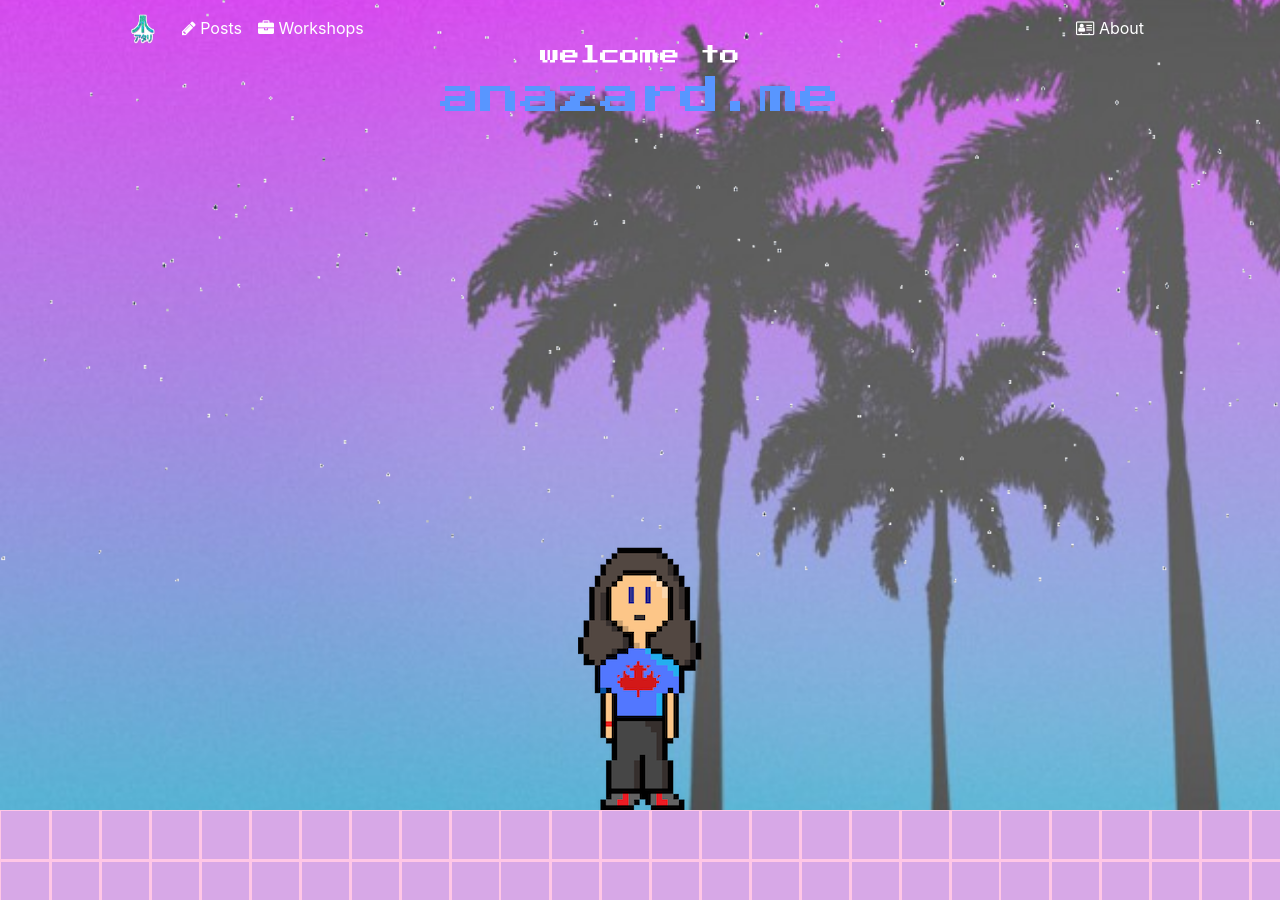
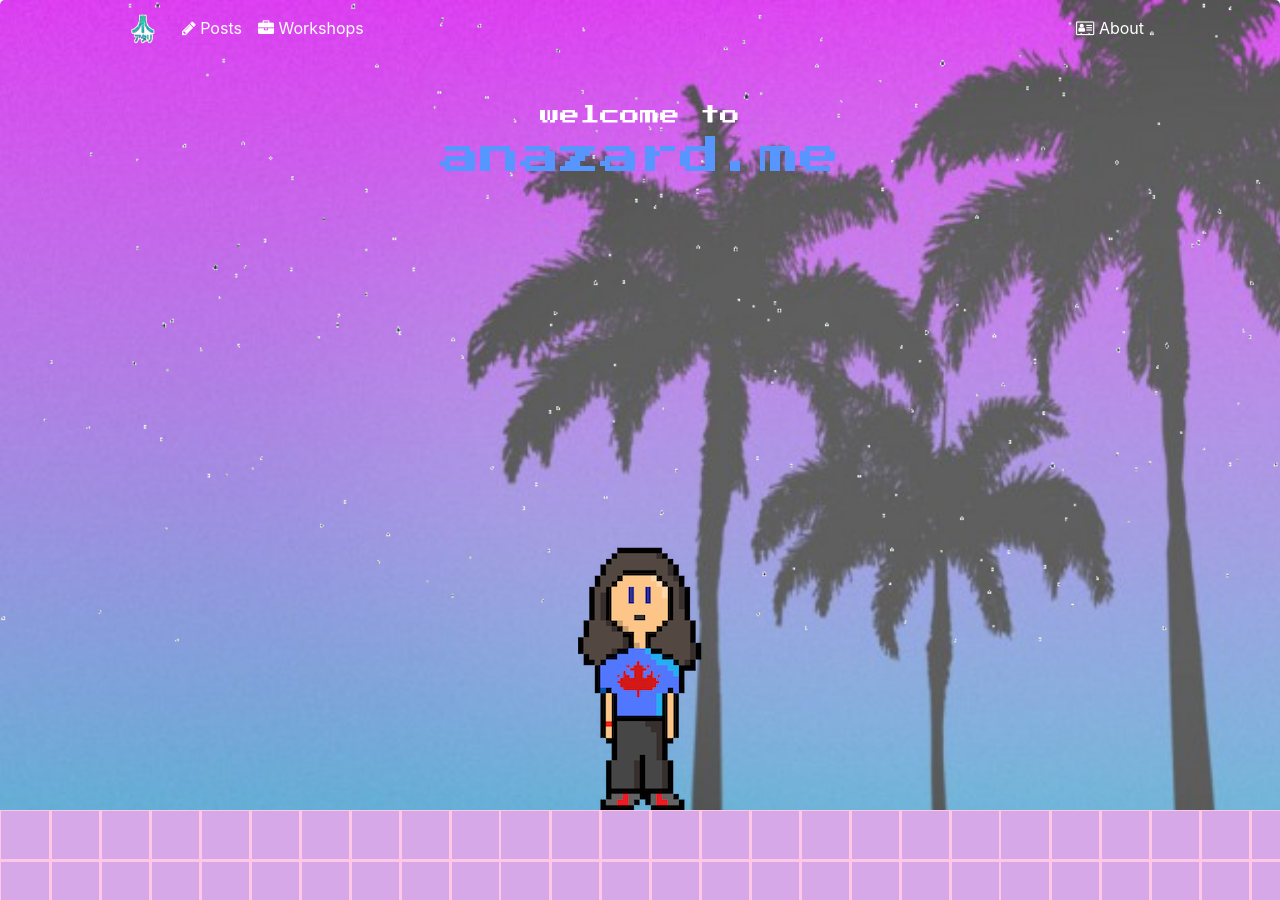
Before and after one commit to anacampesan/anazard_previous, a Jekyll site: the page built from index.html, in a window 1280 px wide and 900 px high. Built offline with Jekyll 4.4.1, drawn with Linux system fonts in a browser that asks for light colours; nearby versions of some CDN libraries.

Commit message:
cmmented out media query ios

```diff
--- a/css/main.scss
+++ b/css/main.scss
@@ -3,11 +3,11 @@
 
 @import url('https://fonts.googleapis.com/css?family=Press+Start+2P');
 
-@media only screen and (min-width : 480px) {
-  .landing {
-    margin-top: -60px;
-  }
-}
+// @media (min-width : 480px) {
+//   .landing {
+//     margin-top: -60px;
+//   }
+// }
 
 @media (min-width: 768px) {
   .container-fluid {
```
Also changed, not shown: 1 other file.
